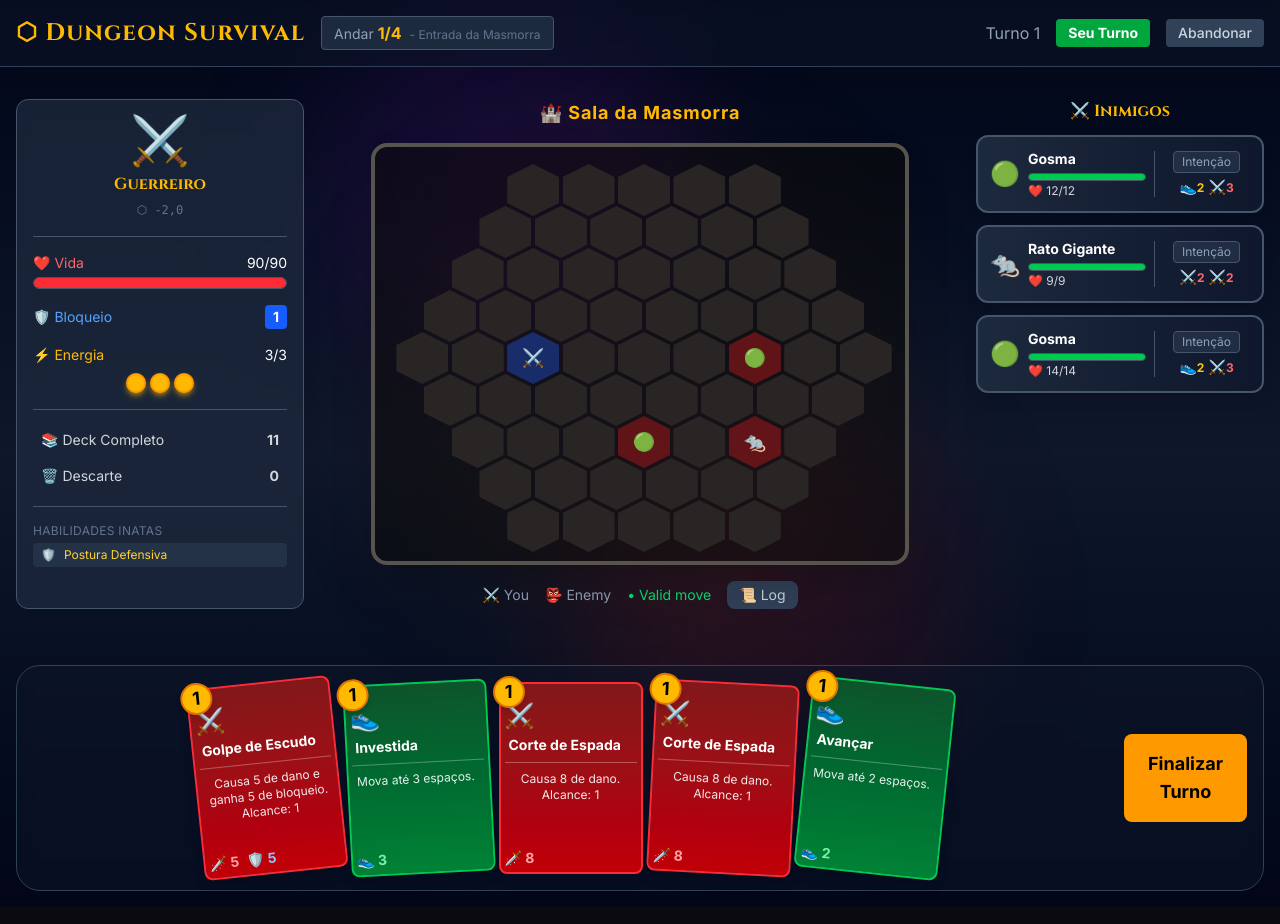
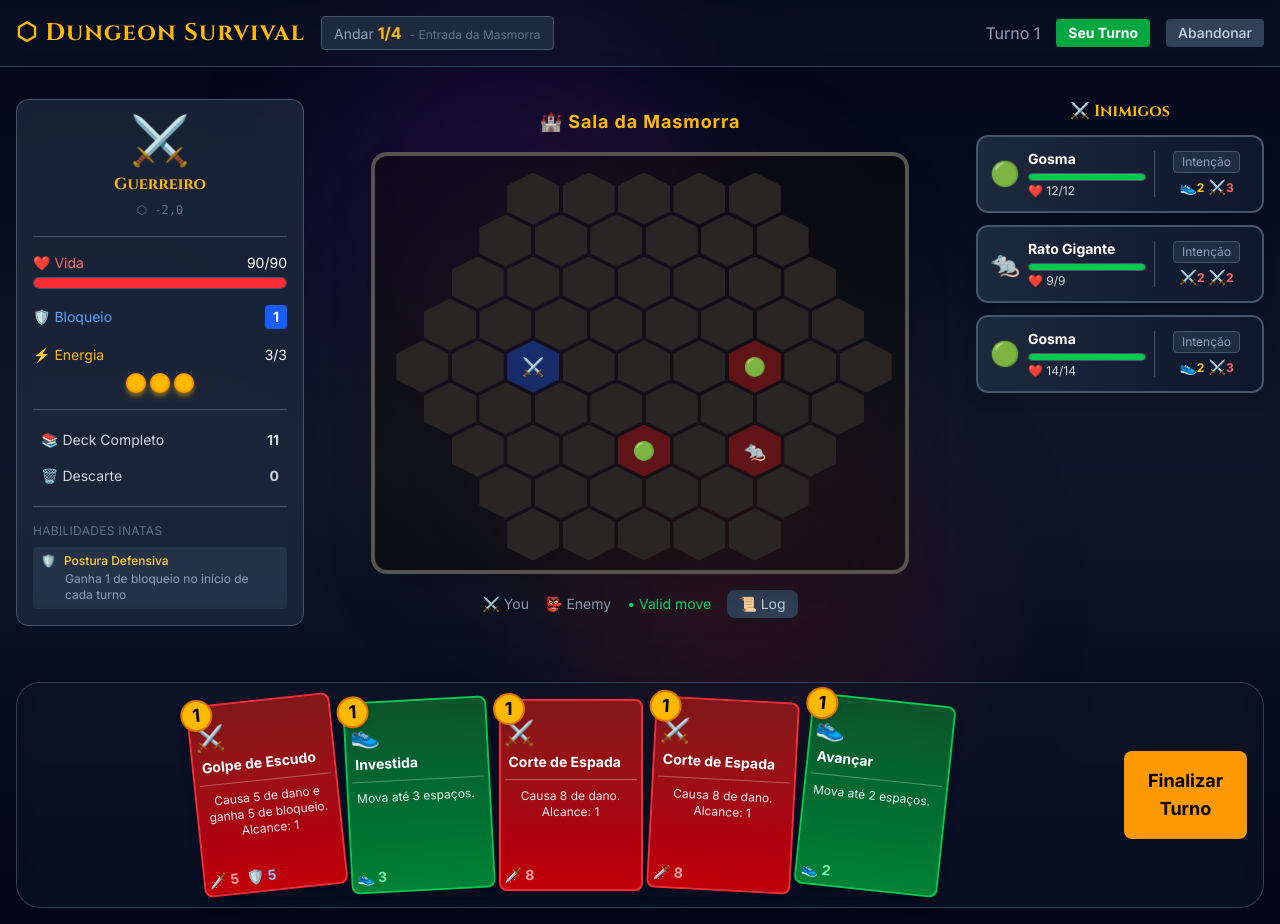
Before and after one commit to ValdineiJunior/dungeon-survival, a Next.js app: page /game in a window 1280 px wide. Both pictures are taken after a click on the button 328 px from the left and 436 px from the top of the page. Built offline with nearby package versions, Linux system fonts and the light colour scheme.

Commit message:
refactor: improve layout and styling of innate abilities display in PlayerStatus component for better readability

```diff
--- a/app/components/PlayerStatus.tsx
+++ b/app/components/PlayerStatus.tsx
@@ -99,18 +99,22 @@ export function PlayerStatus({ player, deckCount, discardCount, classDef, onView
       {classDef.innateAbilities.length > 0 && (
         <>
           <div className="border-t border-slate-600" />
-          <div className="space-y-1">
+          <div className="space-y-2">
             <div className="text-xs text-slate-500 uppercase tracking-wide">
               Habilidades Inatas
             </div>
             {classDef.innateAbilities.map((ability, idx) => (
               <div
                 key={idx}
-                className="flex items-center gap-2 text-xs text-slate-300 bg-slate-700/50 rounded px-2 py-1"
-                title={ability.description}
+                className="bg-slate-700/50 rounded px-2 py-1.5"
               >
-                <span>{ability.emoji}</span>
-                <span className="text-amber-300">{ability.name}</span>
+                <div className="flex items-center gap-2 text-xs">
+                  <span>{ability.emoji}</span>
+                  <span className="text-amber-300 font-medium">{ability.name}</span>
+                </div>
+                <div className="text-xs text-slate-400 mt-0.5 pl-6">
+                  {ability.description}
+                </div>
               </div>
             ))}
           </div>
```
